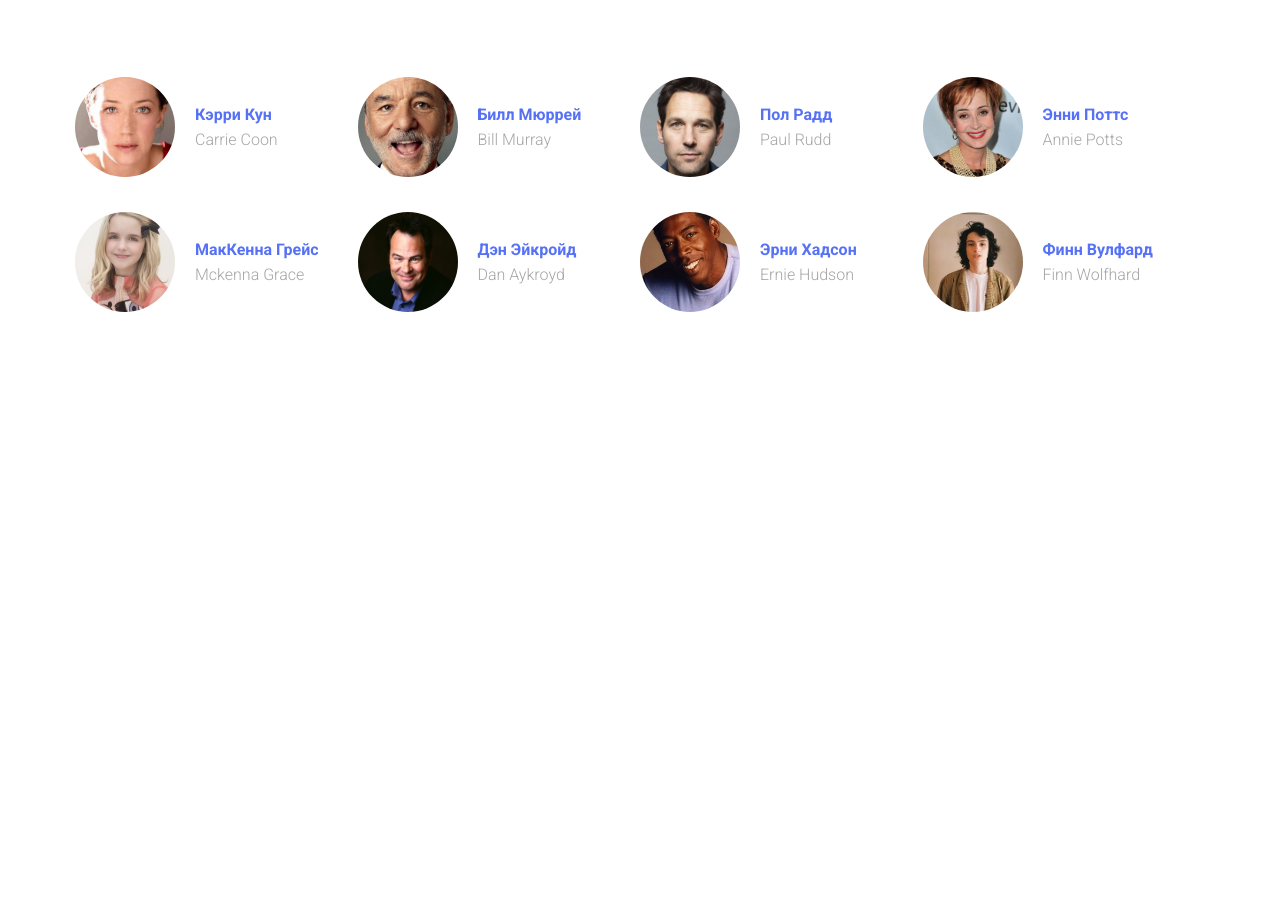
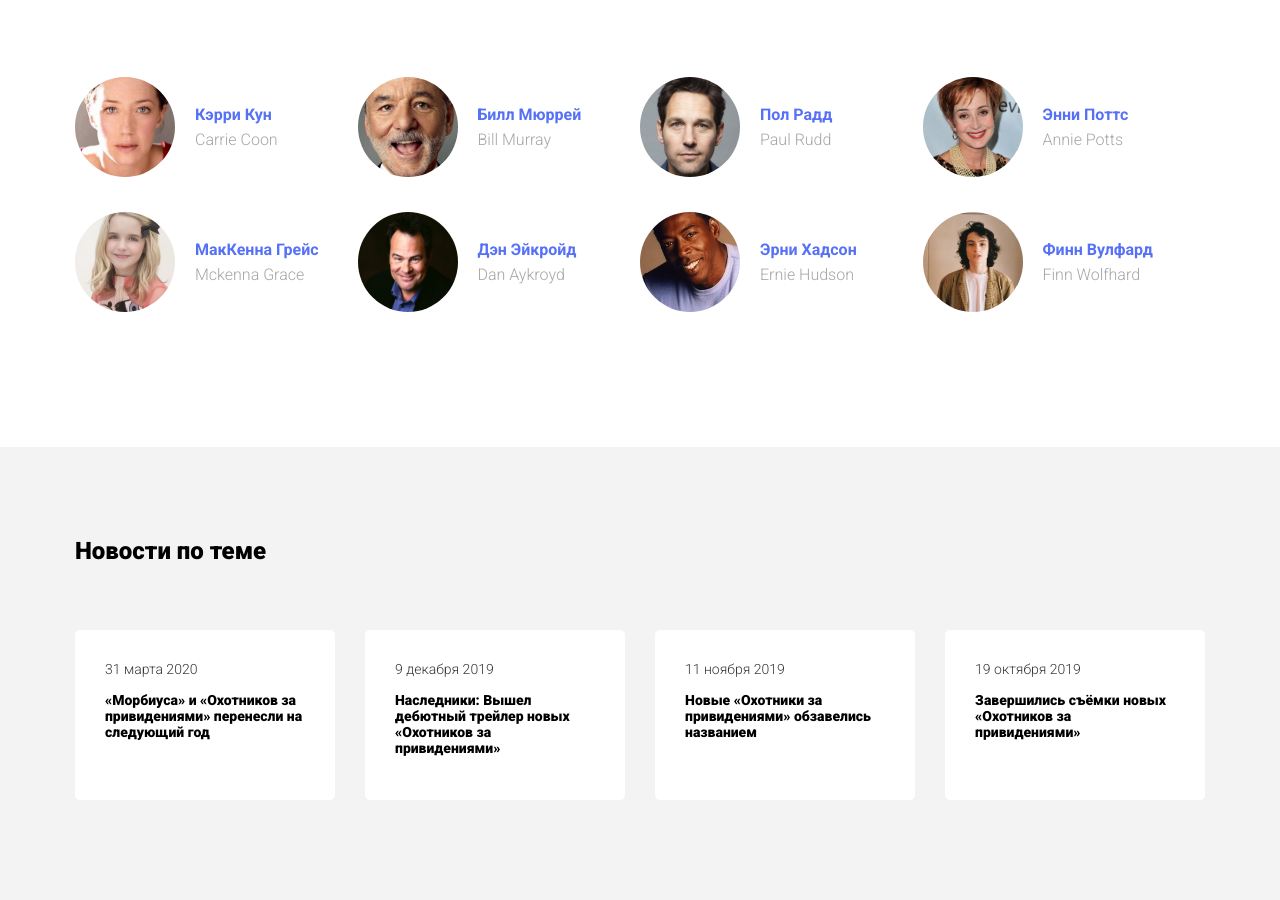
Before and after one commit to artemykust/ghostbusters, a plain HTML site: page index.html in a window 1280 px wide. Shown: the part 928-1828 px from the top of the page. Before the commit the page ends 1375 px from the top, so only its background shows below. Drawn offline with Linux system fonts and the light colour scheme.

Commit message:
full desktop

```diff
--- a/css/style.css
+++ b/css/style.css
@@ -49,6 +49,7 @@ body {
 }
 .button-group {
   height: 100%;
+  display: flex;
 }
 .button {
   height: 100%;
@@ -237,3 +238,39 @@ body {
   line-height: 19px;
   color: #A5A5A5;
 }
+.news {
+  background-color: #f3f3f3;
+  padding-top: 70px;
+  padding-bottom: 100px;
+}
+.section-news-title {
+  font-weight: 900;
+  color: #000;
+  margin-bottom: 65px;
+}
+.news-cards {
+  display: flex;
+  flex-wrap: wrap;
+  justify-content: space-between;
+}
+.news-card {
+  flex-basis: 23%;
+  background-color: #fff;
+  padding: 30px;
+  border-radius: 5px;
+}
+.news-date {
+  font-size: 14px;
+  line-height: 16px;
+}
+.news-title {
+  font-weight: 900;
+  font-size: 14px;
+  line-height: 16px;
+  color: #000;
+  margin-top: 14px;
+}
+
+@media (max-width: 1200px) {
+
+}
--- a/index.html
+++ b/index.html
@@ -167,5 +167,36 @@
         </div>
     </div>
   </section>
+  <section class="news">
+    <div class="container">
+
+      <h2 class="section-title section-news-title">Новости по теме</h2>
+
+      <div class="news-cards">
+
+        <div class="news-card">
+          <span class="news-date">31 марта 2020</span>
+          <h3 class="news-title">«Морбиуса» и «Охотников за привидениями» перенесли на следующий год</h3>
+        </div>
+
+        <div class="news-card">
+          <span class="news-date">9 декабря 2019</span>
+          <h3 class="news-title">Наследники: Вышел дебютный трейлер новых «Охотников за привидениями»</h3>
+        </div>
+
+        <div class="news-card">
+          <span class="news-date">11 ноября 2019</span>
+          <h3 class="news-title">Новые «Охотники за привидениями» обзавелись названием</h3>
+        </div>
+
+        <div class="news-card">
+          <span class="news-date">19 октября 2019</span>
+          <h3 class="news-title">Завершились съёмки новых «Охотников за привидениями»</h3>
+        </div>
+
+      </div>
+
+    </div>
+  </section>
 </body>
 </html>
```
